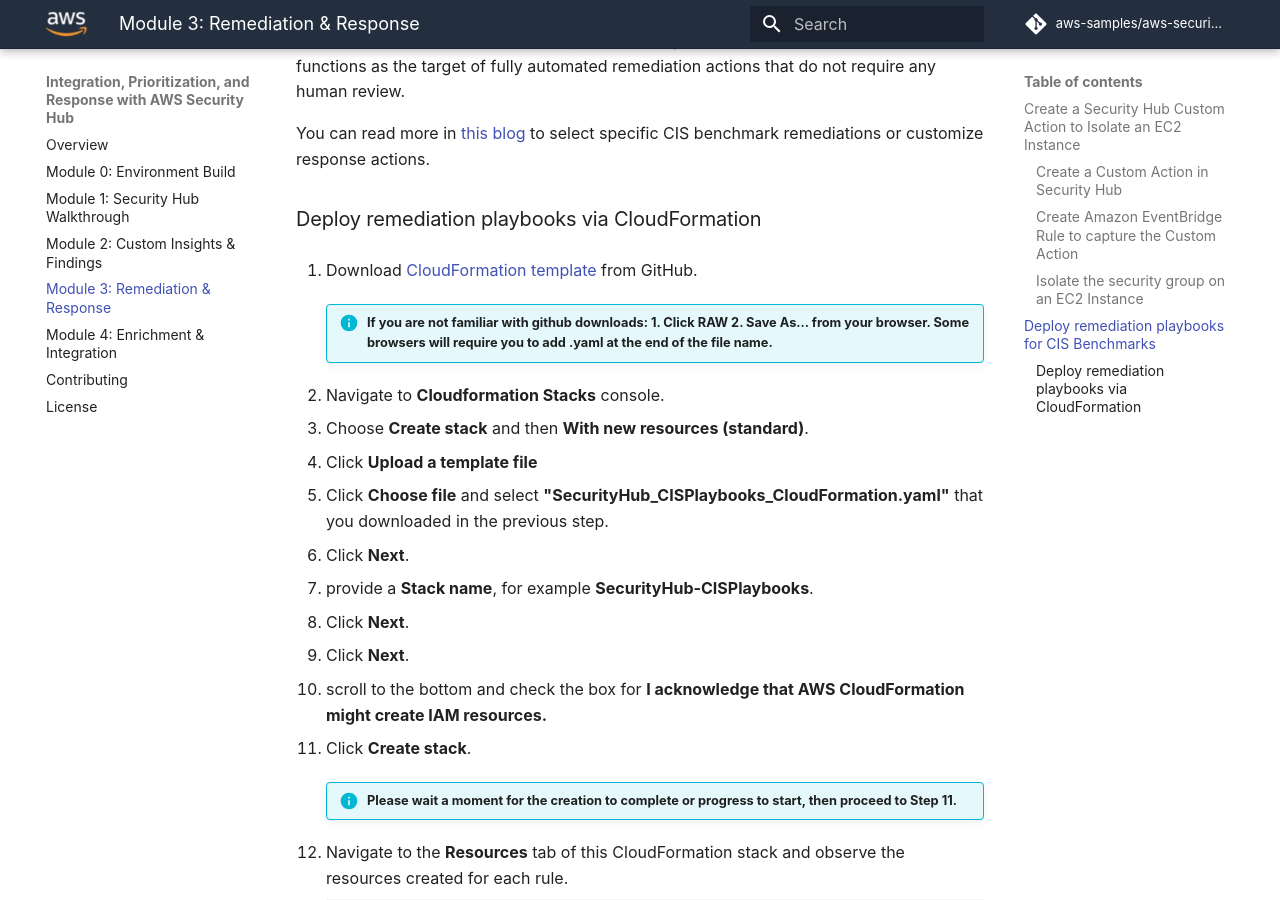
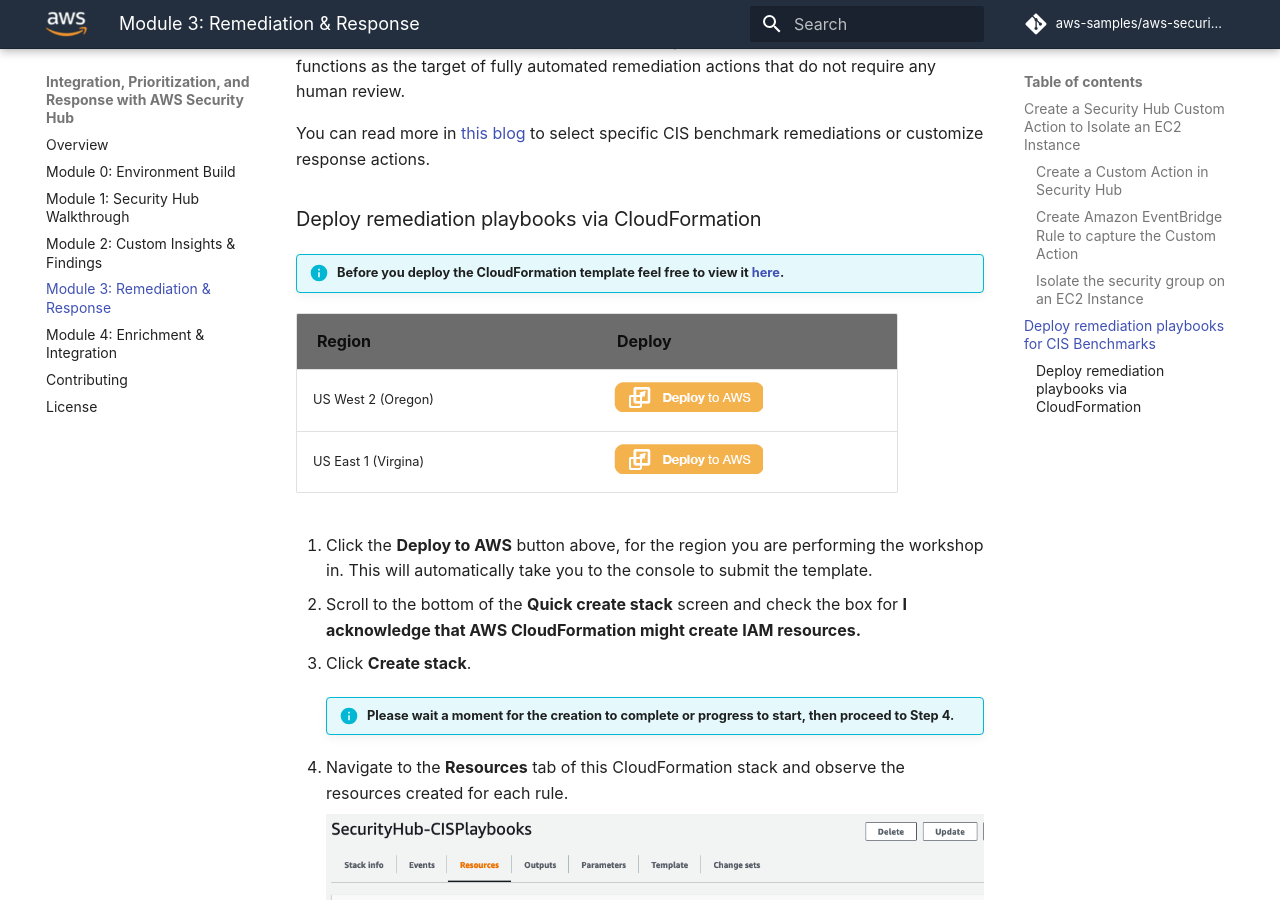
Before and after one commit to aws-samples/aws-security-hub-workshop, an MkDocs documentation site: the page built from docs/03-remediation-and-response.md, in a window 1280 px wide and 900 px high, scrolled down 8022 px. Built offline with MkDocs 1.6.1 and Material for MkDocs 9.7.7, drawn with Linux system fonts in a browser that asks for light colours; comment, search, counter and statistics services are not loaded; some of the changed text lies outside the part shown.

Commit message:
added support for IAM Access Analyzer, fixed enrich lambda to work for multiple findings, changed resource configuraiton in compliant AMI lambda, revised module 03 to launch CIS remediation template directly from doc

```diff
--- a/docs/03-remediation-and-response.md
+++ b/docs/03-remediation-and-response.md
@@ -140,63 +140,52 @@
 
 ### Deploy remediation playbooks via CloudFormation
 
-1. Download <a href ='https://github.com/aws-samples/aws-security-hub-response-and-remediation/blob/master/SecurityHub_CISPlaybooks_CloudFormation.yaml' target="_blank">CloudFormation template </a> from GitHub.
+!!! info "Before you deploy the CloudFormation template feel free to view it <a href="https://github.com/aws-samples/aws-security-hub-response-and-remediation/blob/master/SecurityHub_CISPlaybooks_CloudFormation.yaml" target="_blank" rel="noopener noreferrer">here</a href>."
 
-    !!! info "If you are not familiar with github downloads: 1. Click RAW 2. Save As... from your browser.  Some browsers will require you to add .yaml at the end of the file name."
+Region| Deploy
+------|-----
+US West 2 (Oregon) | <a href="https://console.aws.amazon.com/cloudformation/home?region=us-west-2#/stacks/create/review?stackName=SecurityHub-CISPlaybooks&templateURL=https://sa-security-specialist-workshops-us-west-2.s3-us-west-2.amazonaws.com/security-hub-workshop/templates/SecurityHub_CISPlaybooks_CloudFormation.yaml" target="_blank">![Deploy CIS remediation playbook in us-west-2](./images/deploy-to-aws.png)</a>|
+US East 1 (Virgina) | <a href="https://console.aws.amazon.com/cloudformation/home?region=us-east-1#/stacks/create/review?stackName=SecurityHub-CISPlaybooks&templateURL=https://sa-security-specialist-workshops-us-east-1.s3.amazonaws.com/security-hub-workshop/templates/SecurityHub_CISPlaybooks_CloudFormation.yaml" target="_blank">![Deploy CIS remediation playbook in us-east1](./images/deploy-to-aws.png)</a>
 
-2. Navigate to **Cloudformation Stacks** console.
+1. Click the **Deploy to AWS** button above, for the region you are performing the workshop in.  This will automatically take you to the console to submit the template.
 
-3. Choose **Create stack** and then **With new resources (standard)**.
+2. Scroll to the bottom of the **Quick create stack** screen and check the box for **I acknowledge that AWS CloudFormation might create IAM resources.**
 
-4. Click **Upload a template file**
+3. Click **Create stack**.
 
-5. Click **Choose file** and select **"SecurityHub_CISPlaybooks_CloudFormation.yaml"** that you downloaded in the previous step.
+    !!! info "Please wait a moment for the creation to complete or progress to start, then proceed to Step 4."
 
-6. Click **Next**.
-
-7. provide a **Stack name**, for example **SecurityHub-CISPlaybooks**.
-
-8. Click **Next**.
-
-9. Click **Next**.
-
-10. scroll to the bottom and check the box for **I acknowledge that AWS CloudFormation might create IAM resources.**
-
-11. Click **Create stack**.
-
-    !!! info "Please wait a moment for the creation to complete or progress to start, then proceed to Step 11."
-
-12. Navigate to the **Resources** tab of this CloudFormation stack and observe the resources created for each rule.
+4. Navigate to the **Resources** tab of this CloudFormation stack and observe the resources created for each rule.
 
     ![remediation](./images/03-remediation-playbook-resources.png)
 
-13. Type "**CIS28**" in Search resources bar.
+5. Type "**CIS28**" in Search resources bar.
 
     ![remediation](./images/03-remediation-playbook-cis28.png)
 
-    !!! info "Note the resources created for this remediation action are a EventBridge Rule that connects the custom action to the Lambda function, an IAM role and permission for Lambda to assume and take the needed actions, A Lambda function with the code to execute the response, and a Security Hub custom action to initiate the remediation."
+    !!! info "Note the resources created for this remediation action are a Security Hub custom action to initiate the remediation, a Lambda function with the code to execute the response, an IAM role and permission for Lambda to assume and take the needed actions, and an EventBridge Rule that connects the custom action to the Lambda function."
 
-14. Navigate to the **Security Hub** dashboard.
+6. Navigate to the **Security Hub** dashboard.
 
-15. In the left-hand navigation pane choose **Security Standards**.
+7. In the left-hand navigation pane choose **Security Standards**.
 
-16. Under CIS AWS Foundations Benchmark v1.2.0 click **View results**.
+8. Under CIS AWS Foundations Benchmark v1.2.0 click **View results**.
 
     ![remediation](./images/03-remediation-security-standards.png)
 
-17. Type "**2.8**" in the Filter controls bar.
+9. Type "**2.8**" in the Filter controls bar.
 
     !!! info "AWS KMS enables customers to rotate the backing key, which is key material stored in AWS KMS and is tied to the key ID of the CMK. It's the backing key that is used to perform cryptographic operations such as encryption and decryption. Automated key rotation currently retains all previous backing keys so that decryption of encrypted data can take place transparently."
 
     !!! info "We recommend that you enable CMK key rotation. Rotating encryption keys helps reduce the potential impact of a compromised key because data encrypted with a new key can't be accessed with a previous key that might have been exposed."
 
-18. Click the title for "CIS 2.8 Ensure rotation for customer created CMKs is enabled"
+10. Click the title for "CIS 2.8 Ensure rotation for customer created CMKs is enabled"
 
     ![remediation](./images/03-remediation-cis28-check.png)
 
-19. Click the **check box** to select the finding.
+11. Click the **check box** to select the finding.
 
-20. Click the **Actions** drop down on the right side and select **CIS 2.8 RR**.
+12. Click the **Actions** drop down on the right side and select **CIS 2.8 RR**.
 
     !!! info "This triggers the remediation Lambda function associated with resolving CIS 2.8.  Notice the list of available actions you have for CIS created from the template deployment."
 
```
Also changed, not shown: other parts of docs/03-remediation-and-response.md (+4 -4 lines), 3 other files.
